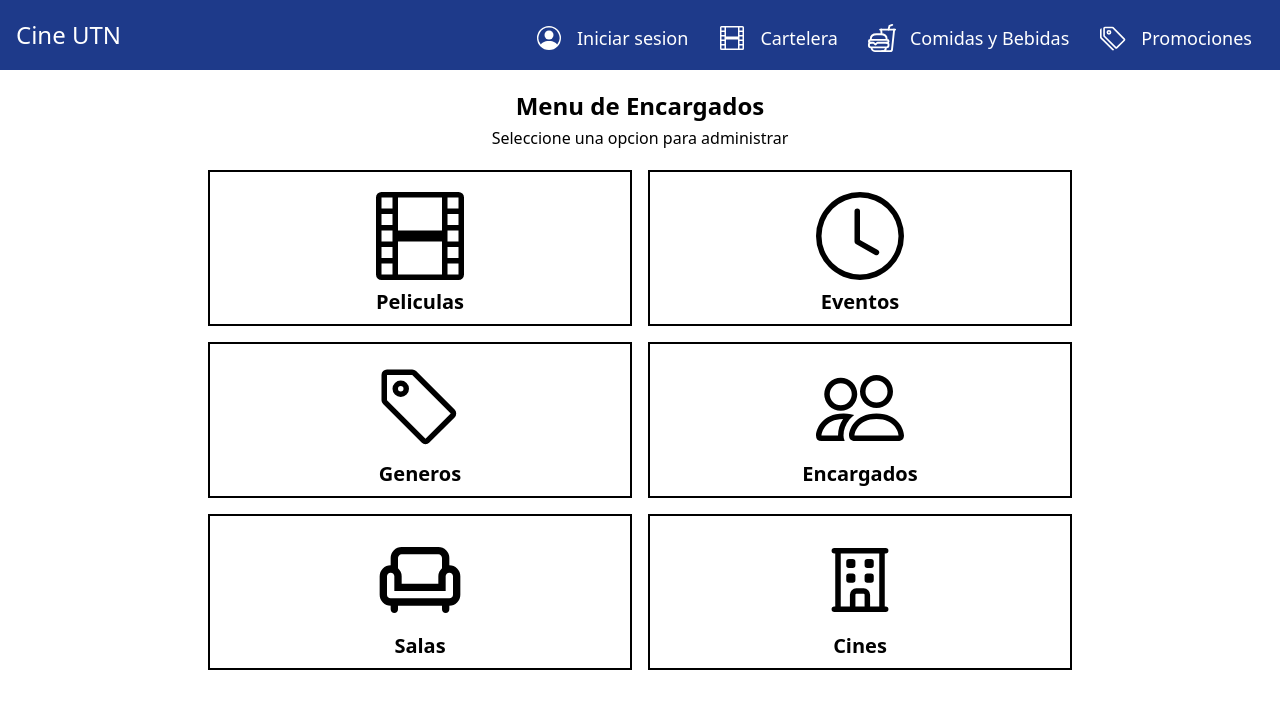
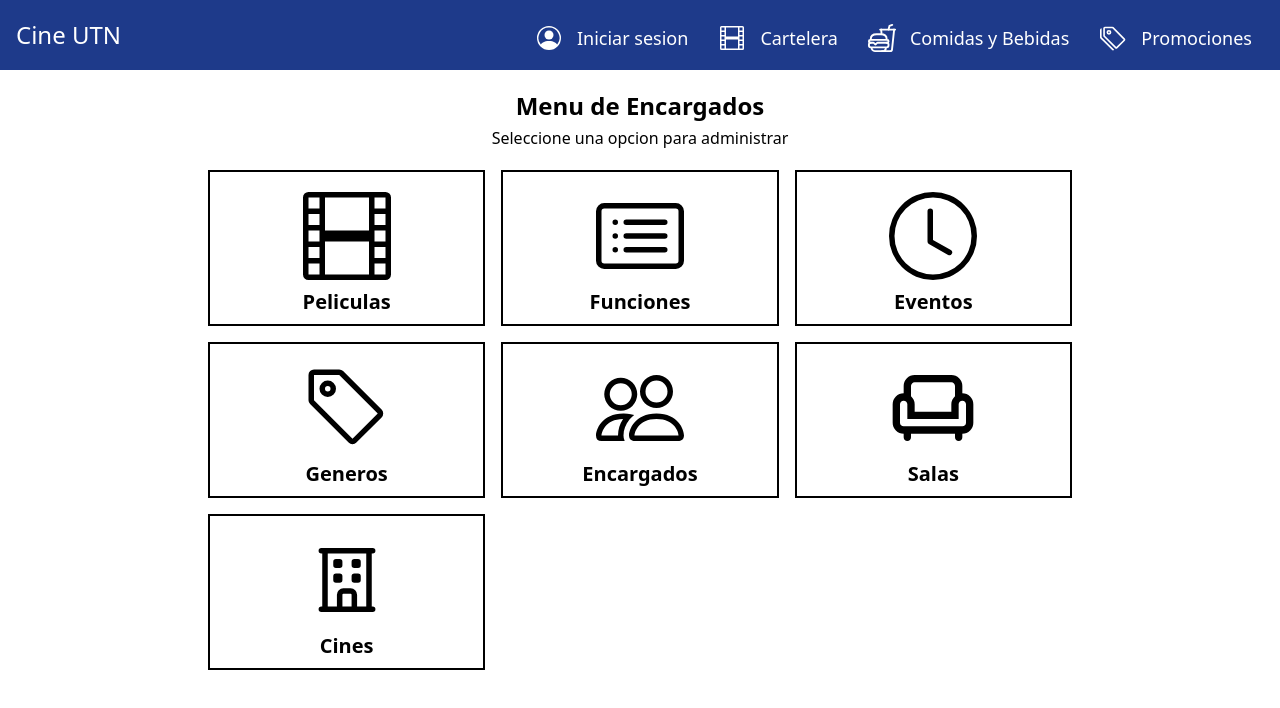
Before and after one commit to gonza2nm/cineUTN-frontend, an Angular app: page /manager-home in a window 1280 px wide. Shown: the top 708 px of the page. Built offline with nearby package versions, Linux system fonts and the light colour scheme.

Commit message:
manager-home grid col ahora es de 3 en pantallas >lg

```diff
--- a/src/app/manager-home/manager-home.component.html
+++ b/src/app/manager-home/manager-home.component.html
@@ -12,7 +12,7 @@ Nota para mi, falta:
 <!-- Max-width para que no se alarguen tanto los botones-->
  <div class = "max-w-4xl mx-auto ">
   <!--Grid para organizar los botones-->
-  <div class="grid grid-cols-2 gap-4 mx-4 max-w-4xl">
+  <div class="grid grid-cols-2 gap-4 mx-4 max-w-4xl lg:grid-cols-3 ">
 
     <!--Peliculas-->
     <button routerLink="/manager-home/(nombreQueLePongan)" class="flex flex-col place-items-center border-2 border-black pt-5 hover:bg-gray-300">
@@ -21,6 +21,19 @@ Nota para mi, falta:
           d="M0 1a1 1 0 0 1 1-1h14a1 1 0 0 1 1 1v14a1 1 0 0 1-1 1H1a1 1 0 0 1-1-1zm4 0v6h8V1zm8 8H4v6h8zM1 1v2h2V1zm2 3H1v2h2zM1 7v2h2V7zm2 3H1v2h2zm-2 3v2h2v-2zM15 1h-2v2h2zm-2 3v2h2V4zm2 3h-2v2h2zm-2 3v2h2v-2zm2 3h-2v2h2z" />
       </svg>
       <p class="p-2 text-xl font-semibold">Peliculas</p>
+    </button>
+
+    <!--Funciones-->
+    <button routerLink="/manager-home/(nombreQueLePongan)"
+      class="flex flex-col place-items-center border-2 border-black pt-5 hover:bg-gray-300">
+      <svg xmlns="http://www.w3.org/2000/svg" width="88" height="88" fill="currentColor" class="bi bi-card-list"
+        viewBox="0 0 16 16">
+        <path
+          d="M14.5 3a.5.5 0 0 1 .5.5v9a.5.5 0 0 1-.5.5h-13a.5.5 0 0 1-.5-.5v-9a.5.5 0 0 1 .5-.5zm-13-1A1.5 1.5 0 0 0 0 3.5v9A1.5 1.5 0 0 0 1.5 14h13a1.5 1.5 0 0 0 1.5-1.5v-9A1.5 1.5 0 0 0 14.5 2z" />
+        <path
+          d="M5 8a.5.5 0 0 1 .5-.5h7a.5.5 0 0 1 0 1h-7A.5.5 0 0 1 5 8m0-2.5a.5.5 0 0 1 .5-.5h7a.5.5 0 0 1 0 1h-7a.5.5 0 0 1-.5-.5m0 5a.5.5 0 0 1 .5-.5h7a.5.5 0 0 1 0 1h-7a.5.5 0 0 1-.5-.5m-1-5a.5.5 0 1 1-1 0 .5.5 0 0 1 1 0M4 8a.5.5 0 1 1-1 0 .5.5 0 0 1 1 0m0 2.5a.5.5 0 1 1-1 0 .5.5 0 0 1 1 0" />
+      </svg>
+      <p class="p-2 text-xl font-semibold">Funciones</p>
     </button>
 
     <!--Eventos-->
```
